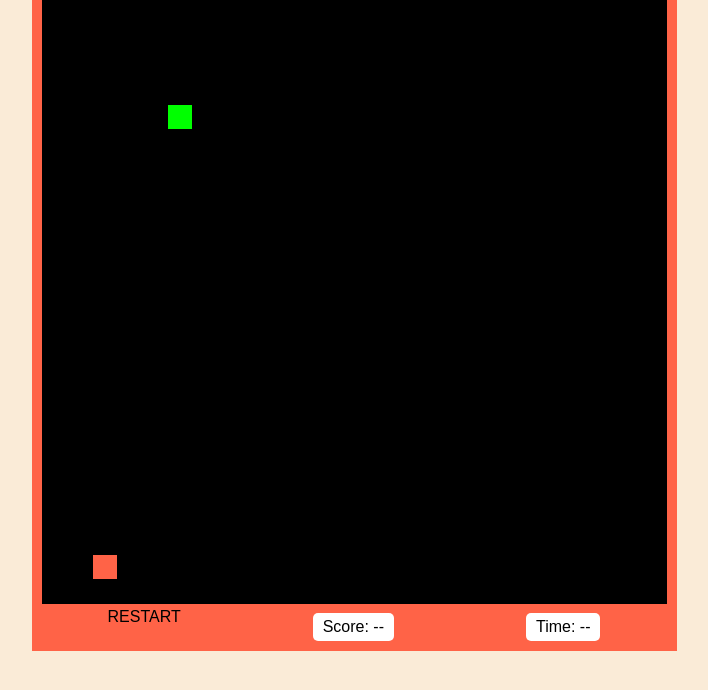
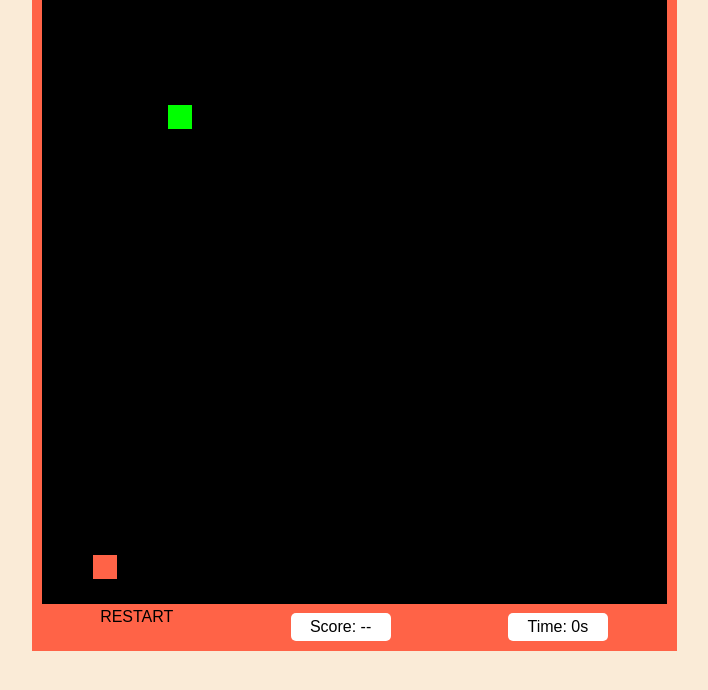
Before and after one commit to ja-wojtek/snake, a plain HTML site: page index.html in a window 1280 px wide. Shown: the part 68-758 px from the top of the page, without its empty margins (286-994 px from the left). Drawn offline with Linux system fonts and the light colour scheme.

Commit message:
Fixed time countig + time presentation

```diff
--- a/css/main.scss
+++ b/css/main.scss
@@ -33,4 +33,5 @@ h1 {
   margin-top: 5px;
   padding: 5px 10px 5px 10px;
   border-radius: 5px;
+  min-width: 100px;
 }
--- a/js/script.js
+++ b/js/script.js
@@ -8,9 +8,11 @@ const cols = 25;
 let board;
 let context;
 let isPressed = false;
+let isGameOn = false;
 let gameOver = false;
 let score = document.getElementById("score");
 let scorePoints = 0;
+let time = document.getElementById("time");
 let gameTime = 0;
 
 ////Snake
@@ -49,7 +51,12 @@ function update() {
     context.fillText(`Time: ${gameTime / 10}s`, (cols * blockSize) / 2 - 125, 14 * blockSize);
     return;
   }
-  gameTime++;
+
+  //Start timer
+  if (velocityX != 0 || velocityY != 0) {
+    gameTime++;
+  }
+  time.innerHTML = `Time: ${Math.floor(gameTime / 10)}s`;
 
   //Drawing board
   context.fillStyle = "black";
```
Also changed, not shown: css/main.css, 1 other file.
